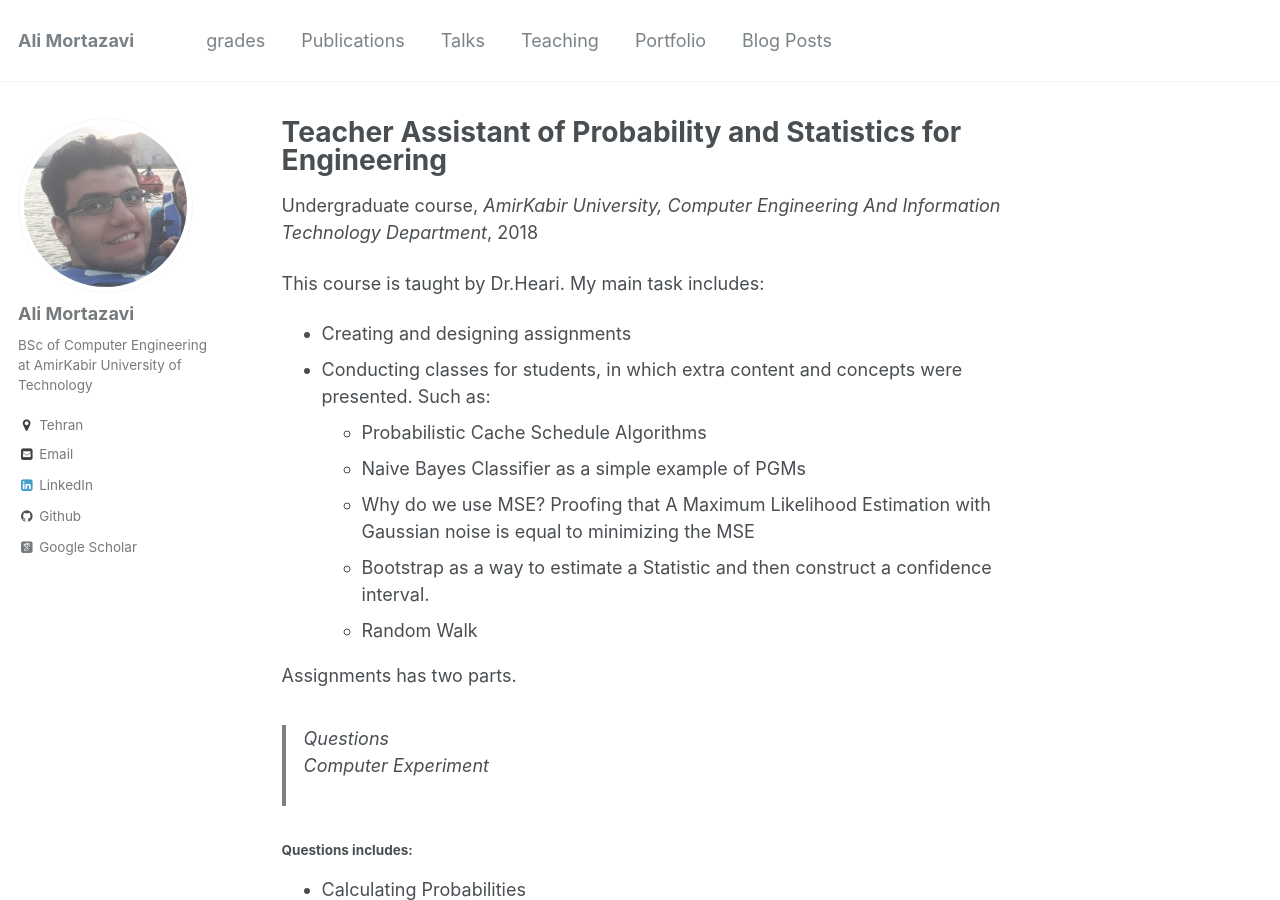
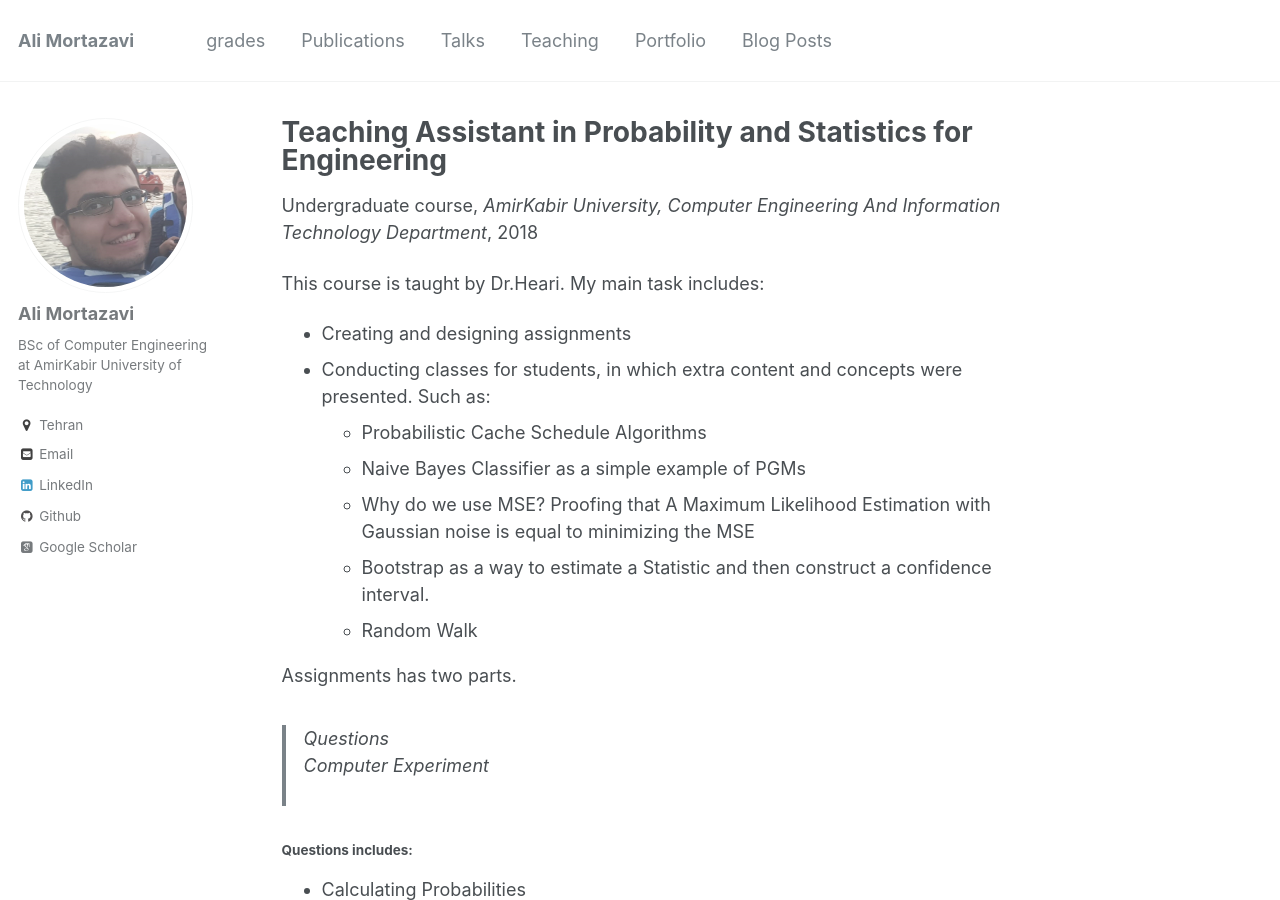
Before and after one commit to AliMorty/AliMorty.github.io, a Jekyll site: the page built from _teaching/2018-spring-teaching-1.md, in a window 1280 px wide and 900 px high. Built offline with Jekyll 4.4.1, drawn with Linux system fonts in a browser that asks for light colours; some web fonts are replaced.

Commit message:
Update 2018-spring-teaching-1.md

```diff
--- a/_teaching/2018-spring-teaching-1.md
+++ b/_teaching/2018-spring-teaching-1.md
@@ -1,5 +1,5 @@
 ---
-title: "Teacher Assistant of Probability and Statistics for Engineering"
+title: "Teaching Assistant in Probability and Statistics for Engineering"
 collection: teaching
 type: "Undergraduate course"
 permalink: /teaching/2018-spring-teaching-1
```
